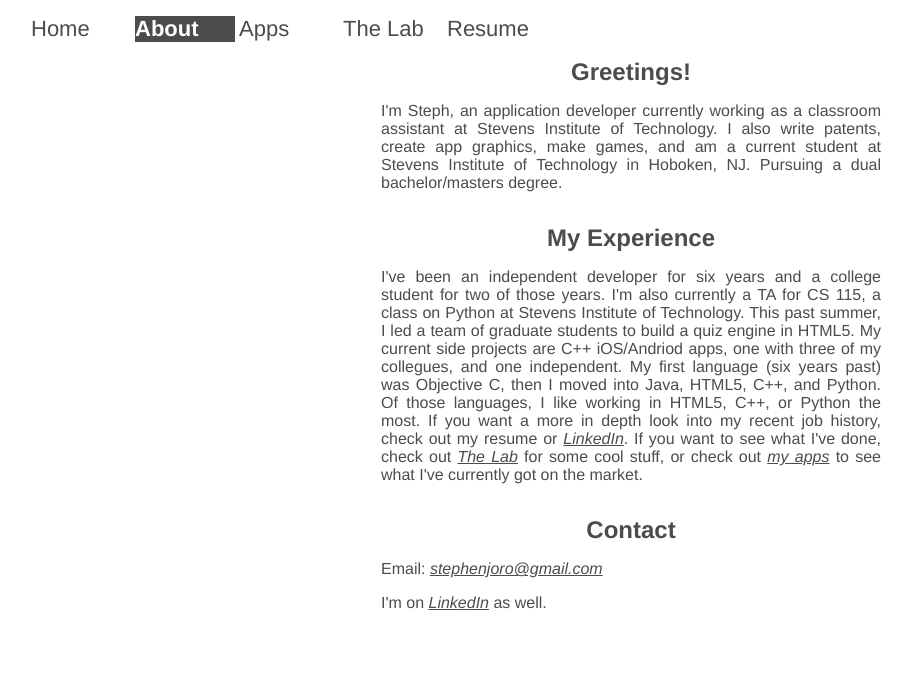
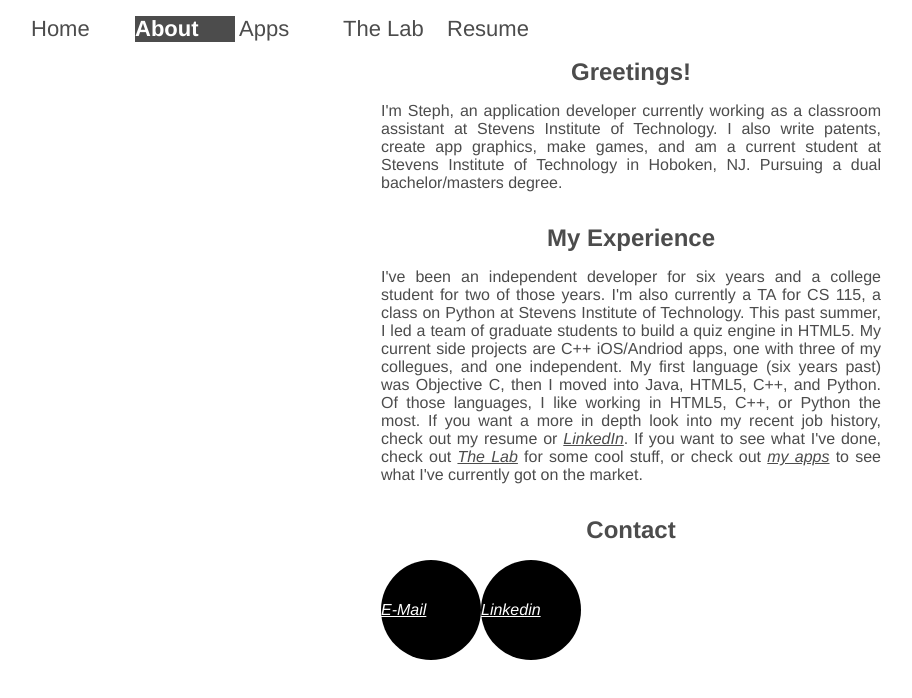
Before and after one commit to stephoro/stephoro.github.io, a plain HTML site: page me/index.html in a window 1280 px wide. Shown: the whole page, without its empty margins (9-921 px from the left). Drawn offline with Linux system fonts and the light colour scheme.

Commit message:
Added Questapp

```diff
--- a/css/main.css
+++ b/css/main.css
@@ -182,9 +182,11 @@ margin: 0px 20px;
 
 .link-button{
   display: inline-block;
-  width: 50px;
-  height: 50px;
+  width: 100px;
+  height: 100px;
   background-color: black;
   border: 0px solid;
   border-radius: 50%;
+  line-height: 100px;
+  color: white;
 }
--- a/me/js/onepage.js
+++ b/me/js/onepage.js
@@ -115,17 +115,20 @@ function LinkSet(content) {
   this.container = document.createElement("div");
   this.container.className = "link-buttons";
   this.content = content;
+  this.getContent();
+
 }
 
 LinkSet.prototype.getContent = function () {
+  this.container.innerHTML = null;
   for (var i = 0; i < this.content.length; i++) {
     var obj = this.content[i];
-    var button = document.createElement("a");
+    var a = document.createElement("a");
     a.href = obj.href;
     a.className = "link-button";
-    this.container.appendChild(button);
+    a.innerHTML = obj.title;
+    this.container.appendChild(a);
   }
-
   return this.container;
 };
 
@@ -138,9 +141,14 @@ OnePage.content = [0, new DisplaySet([{
   title: "My Experience",
   about: ["I've been an independent developer for six years and a college student for two of those years. I'm also currently a TA for CS 115, a class on Python at Stevens Institute of Technology. This past summer, I led a team of graduate students to build a quiz engine in HTML5. My current side projects are C++ iOS/Andriod apps, one with three of my collegues, and one independent. My first language (six years past) was Objective C, then I moved into Java, HTML5, C++, and Python. Of those languages, I like working in HTML5, C++, or Python the most. If you want a more in depth look into my recent job history, check out my resume or <a href=\"https://www.linkedin.com/in/stephoro\">LinkedIn</a>. If you want to see what I've done, check out <a href=\"#lab\">The Lab</a> for some cool stuff, or check out <a href=\"#apps\">my apps</a> to see what I've currently got on the market."]
 			}, {
-  title: "Contact",
-  about: ["Email: <a href=\"mailto:stephenjoro@gmail.com\">stephenjoro@gmail.com</a>", "I'm on <a href=\"https://www.linkedin.com/in/stephoro\">LinkedIn</a> as well."]
-		}]), new DisplaySet([{
+  title: "Contact"
+		}, new LinkSet([{
+  title: "E-Mail",
+  href: "mailto:stephenjoro@gmail.com"
+  }, {
+  title: "Linkedin",
+  href: "https://www.linkedin.com/in/stephoro"
+  }])]), new DisplaySet([{
   title: "My Apps",
   about: ["I develop apps, but also am working on products that run on all major platforms Windows, Mac, Linux, iOS, and Andriod using the C++ SDL2 Libraries. ", "My current team project – for the moment titled \"Project Cupcake\" – is an idle clicker type game of the same genre as Tiny Tower or Cookie Clicker. Although it's a work in progress, it makes use of my binary script object notation (BSON), which is an easy to write and parse representation of objects.", "My current independent project – Operator 12 – is a game that honors <a href=\"http://biomediaproject.com/bmp/files/LEGO/gms/online/Spybotics/TheNightfallIncident/\">The Nightfall Incident</a>, which is a classic that’s never had the sequel it deserves. I’ve seen a few people put forth worthy attempts to reproduce the game’s play, but there’s been no high-quality, well-made games in the same play style and I intend to fix that. My own creation is 90% complete, and is awaiting music composition and level design."]
 }, {
@@ -162,6 +170,10 @@ OnePage.content = [0, new DisplaySet([{
   link: "http://thatfishgame.altervista.org/nmssky/",
   title: "Auto-Animated Scene",
   about: ["I made a javascript renderer that parses and displays the .sif animated file format! It's pretty cool in my opinion :) This is the no man sky's Atlas animated as a looping display. It changes colors cyclically over a very long period of time, but it should be aparent after five minutes. More examples of this engine appear later."]
+}, {
+  link: "https://stephoro.github.io/QuestApp/",
+  title: "Quest App",
+  about: ["A little dungeon exploring 8-bit app in HTML5 that is complete, but more features should be added to make it fun. Uses A* pathing if you click/tap away from your character!"]
 }, {
   link: "https://stephoro.github.io/LizardUp/",
   title: "Lizard Up",
```
